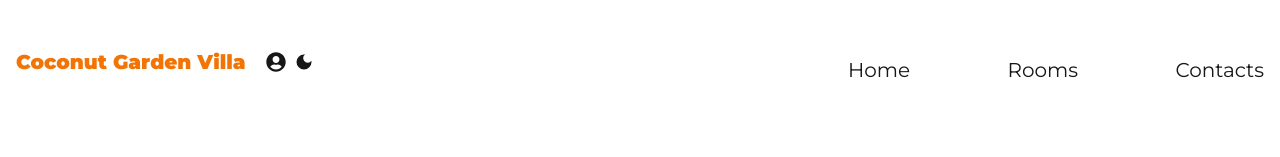
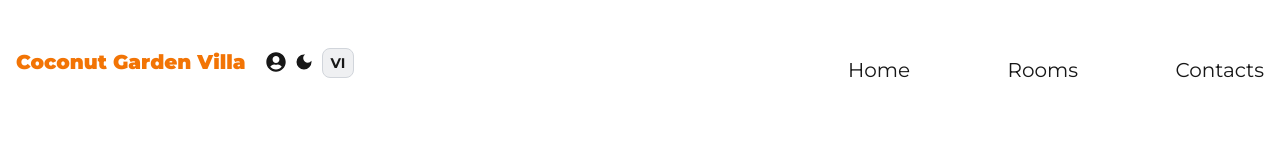
Before and after one commit to jjjakettt/hotel-management-app, a Next.js app: page /auth in a window 1280 px wide. Shown: the top 157 px of the page. Built offline with nearby package versions, Linux system fonts and the light colour scheme; no server answers.

Commit message:
feat: wire provider into layout + add header toggle.

```diff
--- a/src/app/(web)/layout.tsx
+++ b/src/app/(web)/layout.tsx
@@ -4,6 +4,7 @@ import "./globals.css";
 import Header from "@/components/Header/Header";
 import Footer from "@/components/Footer/Footer"
 import ThemeProvider from "@/components/ThemeProvider/ThemeProvider";
+import LanguageProvider from "@/components/LanguageProvider/LanguageProvider";
 import { NextAuthProvider } from "@/components/AuthProvider/AuthProvider";
 import Toast from "@/components/Toast/Toast";
 
@@ -37,12 +38,14 @@ export default function RootLayout({
       <body suppressHydrationWarning className={`${montserrat.className} antialiased`}>
         <NextAuthProvider>
           <ThemeProvider>
+            <LanguageProvider>
               <Toast />
               <main className="font-normal">
                 <Header />
                 {children}
                 <Footer />
               </main>
+            </LanguageProvider>
           </ThemeProvider>
         </NextAuthProvider>
       </body>
--- a/src/components/Header/Header.tsx
+++ b/src/components/Header/Header.tsx
@@ -1,6 +1,8 @@
 "use client";
 
 import ThemeContext from "@/context/themeContext"
+import LanguageContext from "@/context/languageContext"
+import { useTranslation } from "@/libs/translations"
 import { useSession } from "next-auth/react";
 import Link from "next/link"
 import { useContext } from "react"
@@ -8,34 +10,22 @@ import { FaUserCircle } from "react-icons/fa"
 import { MdDarkMode, MdOutlineLightMode } from "react-icons/md"
 import Image from "next/image"
 
-/**
- * Header component
- *
- * Renders the top navigation area including:
- * - Brand link on the left
- * - User auth & dark mode action icons
- * - Navigation links on the right
- *
- * Uses Tailwind CSS utility classes for spacing, layout, text sizing, and hover effects.
- */
 const Header = () => {
     const { darkTheme, setDarkTheme } = useContext(ThemeContext);
+    const { language, setLanguage } = useContext(LanguageContext);
+    const { t } = useTranslation();
 
     const { data: session } = useSession();
-    // console.log(session)
 
     return (
         <header className= "py-10 px-4 container mx-auto text-xl flex flex-wrap md:flex-nowrap items-center justify-between">
             <div className = "flex items-center w-full md:w-2/3">
                 <Link href="/" className="font-black text-tertiary-dark">
-                    Coconut Garden Villa
+                    {t("brand")}
                 </Link>
 
                 <ul className="flex items-center ml-5">
-                    {/* Link to user authentication page */}
-
                     <li className="flex items-center">
-                        {/* 1) Go to user profile : 2) go to authentication page */}
                         {session?.user ? (
                             <Link href={`/users/${session.user.id}`}>
                                 {session.user.image ? (
@@ -45,7 +35,6 @@ const Header = () => {
                                             alt={session.user.name!}
                                             width = {40}
                                             height = {40}
-                                            // Hover Animation -> app/(web)/global.css
                                             className="scale-animation img"
                                         />
                                     </div>
@@ -75,22 +64,28 @@ const Header = () => {
                             }}/>
                             )}
                     </li>
+                    {/* Language Toggle */}
+                    <li className="ml-2">
+                        <button
+                            onClick={() => setLanguage(language === "en" ? "vi" : "en")}
+                            className="cursor-pointer text-sm font-bold px-2 py-1 rounded-lg border border-[var(--border)] text-[var(--foreground)] bg-[var(--background-secondary)] hover:scale-110 duration-300 transition-all"
+                        >
+                            {language === "en" ? "VI" : "EN"}
+                        </button>
+                    </li>
                 </ul>
             </div>
-            {/* Primary navigation links with hover translate effect */}
             <ul className="flex items-center justify-between w-full md:w-1/3 mt-4">
                 <li className="hover:-translate-y-2 duration-500 transition-all">
-                    <Link href="/">Home</Link>
+                    <Link href="/">{t("nav.home")}</Link>
                 </li>
                 <li className="hover:-translate-y-2 duration-500 transition-all">
-                    <Link href="/rooms">Rooms</Link>
+                    <Link href="/rooms">{t("nav.rooms")}</Link>
                 </li>
                 <li className="hover:-translate-y-2 duration-500 transition-all">
-                    <Link href="/#footer">Contacts</Link>
+                    <Link href="/#footer">{t("nav.contacts")}</Link>
                 </li>
-
             </ul>
-
         </header>
     )
 }
```
Lines whose indentation alone changed are shown as unchanged.
